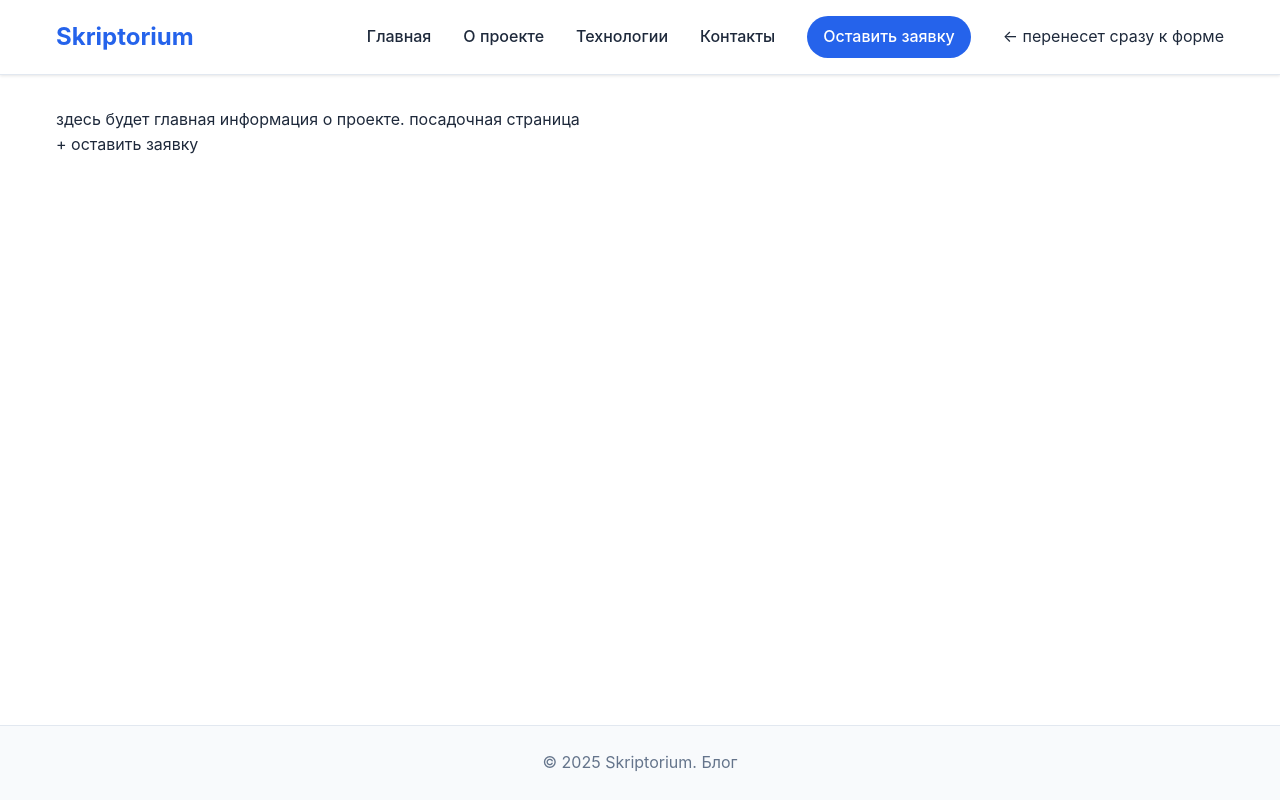
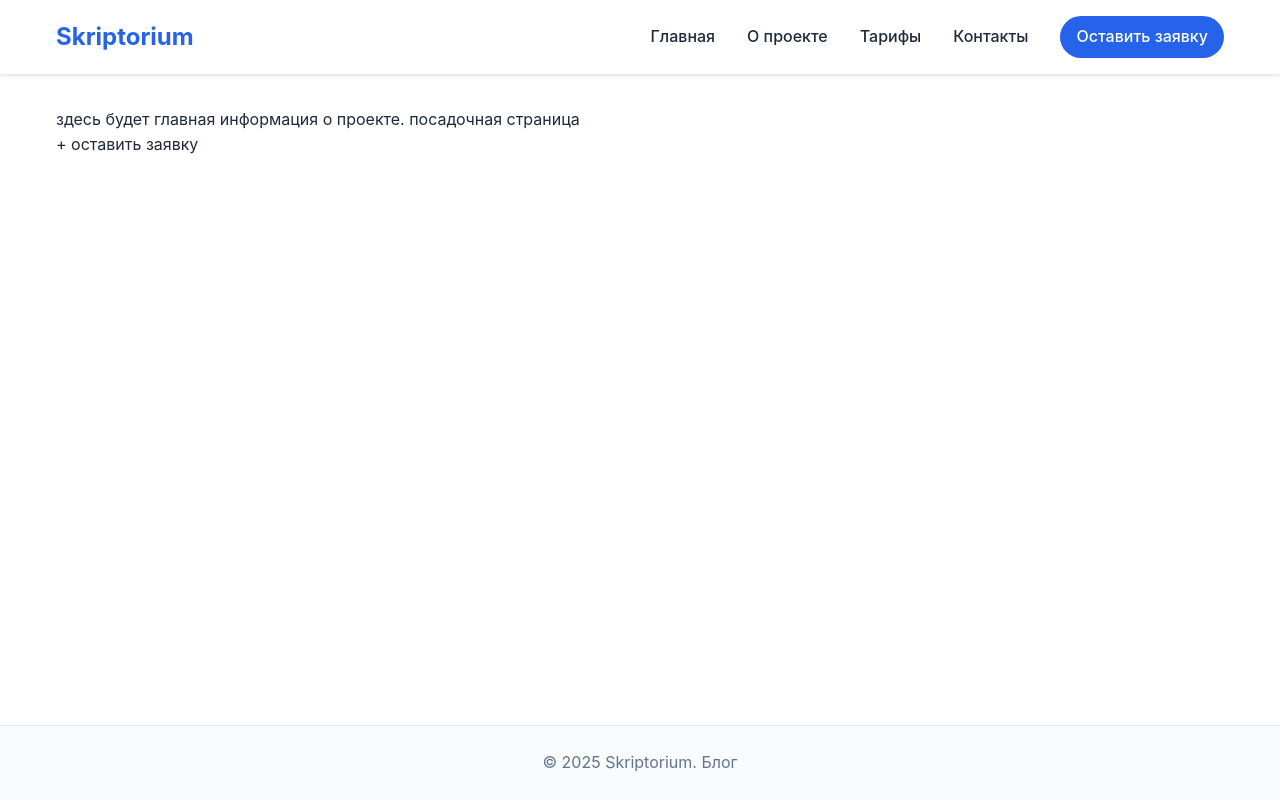
Before and after one commit to daniilmiagkov/skriptorium-landing, a Vue app: page / in a window 1280 px wide. Built offline with nearby package versions, Linux system fonts and the light colour scheme.

Commit message:
change header

```diff
--- a/src/components/Header.vue
+++ b/src/components/Header.vue
@@ -23,7 +23,6 @@
           >
             Оставить заявку
           </router-link>
-          <- перенесет сразу к форме
         </nav>
       </div>
     </div>
@@ -46,7 +45,7 @@ const routes = [
   // },
   {
     route: '/technology',
-    text: 'Технологии'
+    text: 'Тарифы'
   },
   {
     route: '/contact',
```
